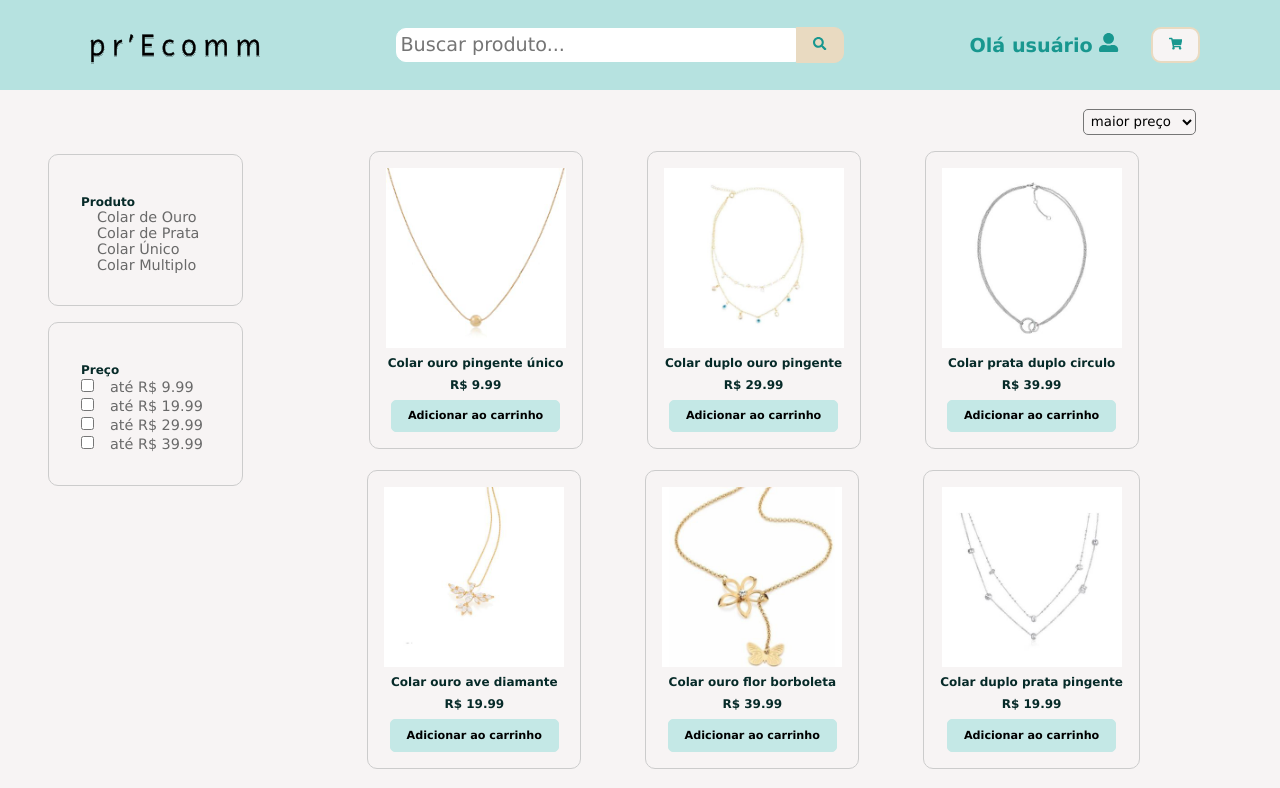
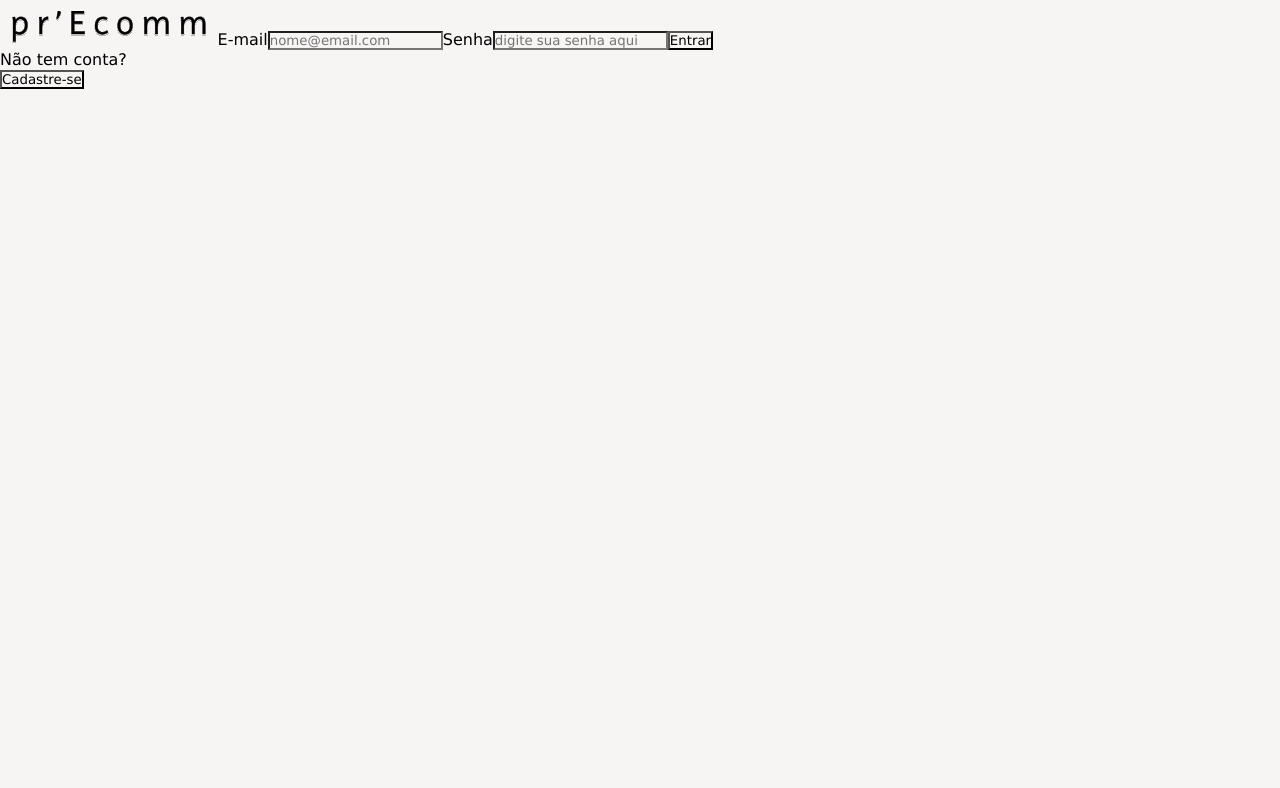
Before and after one commit to IallyFabiane/precomm, a React (Create React App) app: page / in a window 1280 px wide. Shown: the top 788 px of the page. Built offline with nearby package versions, Linux system fonts and the light colour scheme.

Commit message:
Acrescentado
caminhos das páginas com react-router-dom e início da tela login

```diff
--- a/src/App.jsx
+++ b/src/App.jsx
@@ -1,15 +1,17 @@
 import React from 'react';
 import { BrowserRouter, Route, Routes } from 'react-router-dom';
 import Login from 'pages/Login';
-import Ecommerce from './pages/Ecommerce';
+import Ecommerce from 'pages/Ecommerce';
 import Carrinho from 'pages/Carrinho';
 
 function App() {
     return (
         <BrowserRouter>
-            <Login path="/login" />
-            <Ecommerce exact path="/" />
-            <Carrinho path="/carrinho" />
+            <Routes>
+                <Route path="/" element={<Login />} />
+                <Route path="ecommerce" element={<Ecommerce />} />
+                <Route path="carrinho" element={<Carrinho />} />
+            </Routes>
         </BrowserRouter>
     );
 }
--- a/src/common/Titulo/Titulo.jsx
+++ b/src/common/Titulo/Titulo.jsx
@@ -1,3 +1,4 @@
+import React from 'react';
 import './titulo.css';
 
 function Titulo(props) {
--- a/src/components/Header/Header.jsx
+++ b/src/components/Header/Header.jsx
@@ -1,3 +1,4 @@
+import React from 'react';
 import logotipo from 'assets/logo.svg';
 import { FaUserAlt, FaSearch, FaShoppingCart } from "react-icons/fa";
 import './header.css';
@@ -16,7 +17,7 @@ function Header(props) {
                 maxLength="30"
                 spellCheck
                 className='cabecalho__input' />
-                <button type='button' className='cabecalho__lupa'><FaSearch className='icon' /></button>
+                <button type='button' onClick={props.onClick} className='cabecalho__lupa'><FaSearch className='icon' /></button>
             </div>
             <div className='cabecalho__bloco'>
                 <h4 className='cabecalho__nome'>Olá usuário <FaUserAlt className='icon' /></h4>
--- a/src/components/Ordena/Ordena.jsx
+++ b/src/components/Ordena/Ordena.jsx
@@ -1,3 +1,4 @@
+import React from 'react';
 import './ordena.css';
 
 function Ordena() {
--- a/src/components/Produto/Produto.jsx
+++ b/src/components/Produto/Produto.jsx
@@ -1,6 +1,6 @@
+import React, { memo } from 'react';
 import Botao from 'common/Botao';
 import Titulo from 'common/Titulo';
-import { memo } from 'react';
 import './produto.css';
 
 function Produto({
--- a/src/pages/Carrinho/Carrinho.jsx
+++ b/src/pages/Carrinho/Carrinho.jsx
@@ -1,8 +1,10 @@
+import React from 'react';
 import './carrinho.css';
 
 function Carrinho() {
     return (
         <>
+        Carrinho
         </>
     );
 }
--- a/src/pages/Ecommerce/Ecommerce.jsx
+++ b/src/pages/Ecommerce/Ecommerce.jsx
@@ -1,9 +1,9 @@
+import React, { useState } from 'react';
 import Header from 'components/Header';
 import produtos from './produtos.json';
 import Produto from 'components/Produto';
 import Titulo from 'common/Titulo';
 import Ordena from 'components/Ordena';
-import { useState } from 'react';
 import "./ecommerce.css";
 
 
@@ -12,18 +12,24 @@ function Ecommerce() {
 
     console.log('Renderizou', textoInput);
 
+    function clickBotao() {
+        console.log("botao");
+    }
+
     return (
        <>
-       <Header value={textoInput} onChange={e => setTextoInput(e.target.value)} />
+        <Header value={textoInput} onChange={e => setTextoInput(e.target.value)} onClick={clickBotao} />
 
         <main className='conteudo'>
             <div className='conteudo__filtro'>
                 <div className='conteudo__caixafiltro'>
                     <Titulo name="Produto" />
-                    <p className='conteudo__descricao'>Colar de Ouro</p>
-                    <p className='conteudo__descricao'>Colar de Prata</p>
-                    <p className='conteudo__descricao'>Colar Único</p>
-                    <p className='conteudo__descricao'>Colar Multiplo</p>
+                    <ul>
+                        <li className='conteudo__descricao'>Colar de Ouro</li>
+                        <li className='conteudo__descricao'>Colar de Prata</li>
+                        <li className='conteudo__descricao'>Colar Único</li>
+                        <li className='conteudo__descricao'>Colar Multiplo</li>
+                    </ul>
                 </div>
                 <div className='conteudo__caixafiltro'>
                     <Titulo name="Preço" />
--- a/src/pages/Ecommerce/ecommerce.css
+++ b/src/pages/Ecommerce/ecommerce.css
@@ -23,6 +23,7 @@
     font-size: .9rem;
     padding-left: 1rem;
     color: dimgray;
+    list-style: none;
 }
 
 .conteudo__loja {
--- a/src/pages/Login/Login.jsx
+++ b/src/pages/Login/Login.jsx
@@ -1,8 +1,36 @@
+import React from 'react';
+import logotipo from 'assets/logo.svg'
 import './login.css';
 
 function Login() {
     return (
         <>
+        <div>
+            <img src={logotipo} alt="Logotipo da pr'Ecormm" className='cabecalho__logo' />
+
+            <label htmlFor=''>E-mail</label>
+            <input
+                type="text"
+                placeholder="nome@email.com"
+                maxLength="50"
+                required
+            />
+
+            <label htmlFor=''>Senha</label>
+            <input
+                type="password"
+                placeholder="digite sua senha aqui"
+                minLength="8"
+                required
+            />
+
+            <button type='button'>Entrar</button>
+
+            <p>Não tem conta?</p>
+
+            <button type='button'>Cadastre-se</button>
+
+        </div>
         </>
     );
 }
```
